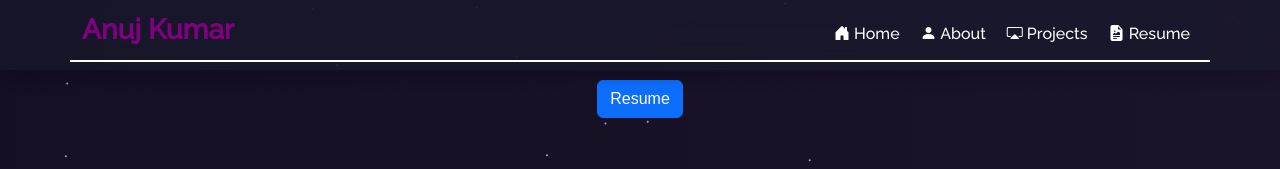
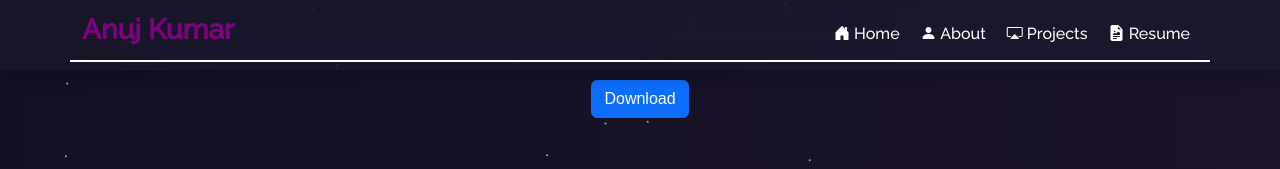
Before and after one commit to Anuj2106/Portfolio, a Next.js app: page /Resume in a window 1280 px wide. Shown: the top 169 px of the page. Built offline with nearby package versions, Linux system fonts and the light colour scheme.

Commit message:
Update page.jsx

```diff
--- a/src/app/Resume/page.jsx
+++ b/src/app/Resume/page.jsx
@@ -10,7 +10,7 @@ const Resume = () => {
         <div className="container mt-4">
           <div className="col-12 text-center">
             <Link href={pdf} target="_blank" download>
-            <button className="text-center btn btn-primary  mb-4">Resume</button>
+            <button className="text-center btn btn-primary  mb-4">Download </button>
             </Link>
           </div>
           <div className="resume-container p-4 rounded ">
```
